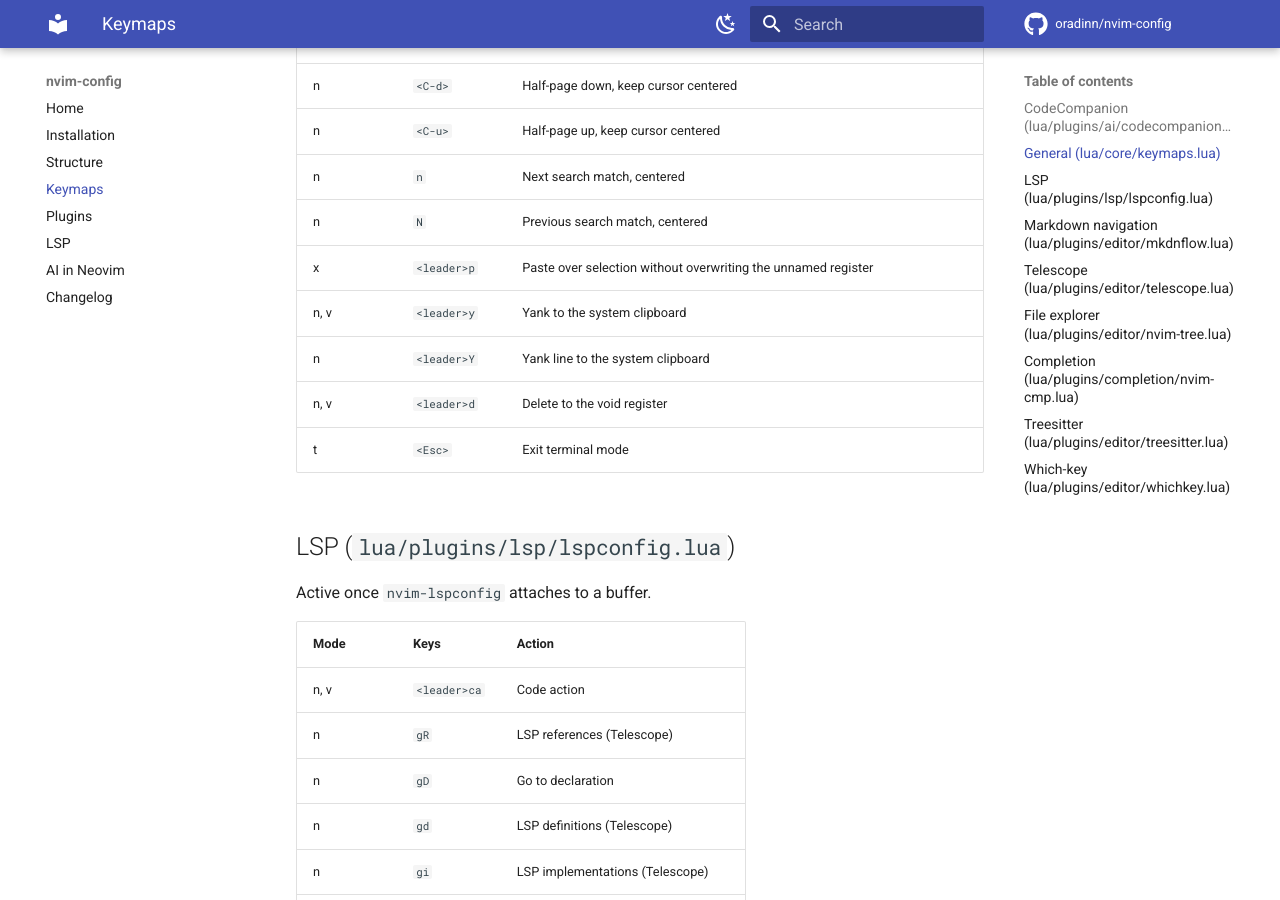
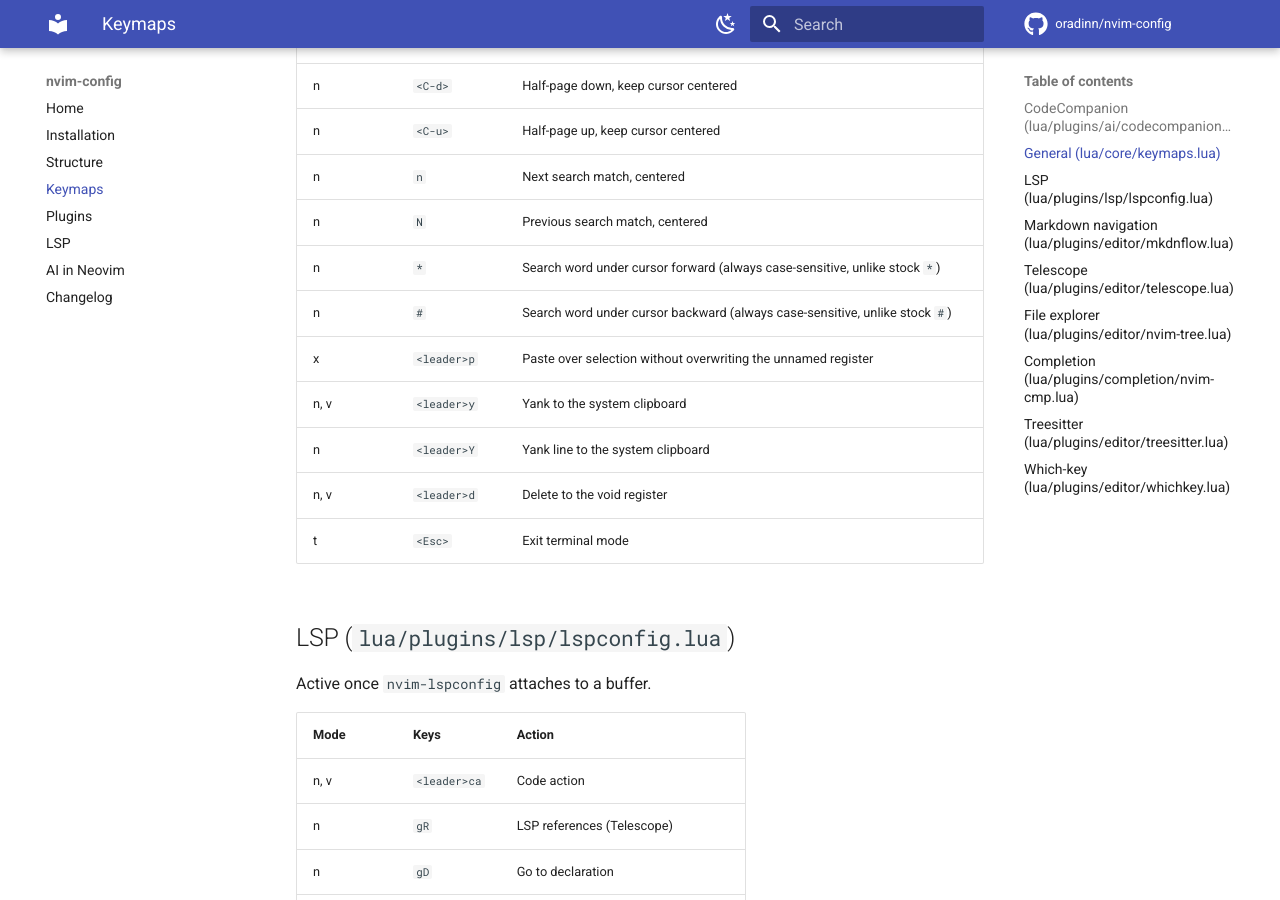
Before and after one commit to oradinn/nvim-config, an MkDocs documentation site: the page built from docs/keymaps.md, in a window 1280 px wide and 900 px high, scrolled down 1238 px. Built offline with MkDocs 1.6.1 and Material for MkDocs 9.7.7, drawn with Linux system fonts in a browser that asks for light colours; comment, search, counter and statistics services are not loaded.

Commit message:
Remap * / # to force case-sensitive search, keep smartcase for /
* and # follow 'ignorecase' but ignore 'smartcase' (a Vim quirk), so
they stayed case-insensitive even with an uppercase word under the
cursor. Disabling 'ignorecase' globally fixed that but lost
'smartcase''s convenience for every typed / search too. Reverted
'ignorecase'/'smartcase' to their previous values and instead remapped
* and # to force \C, so only word-under-cursor search is always
case-sensitive.

Co-Authored-By: Claude Sonnet 5 <noreply@anthropic.com>
Claude-Session: https://claude.ai/code/session_01BSK2Nic8C5SpzxH6v7VP1M

```diff
--- a/docs/keymaps.md
+++ b/docs/keymaps.md
@@ -34,6 +34,8 @@ in-house LLM.
 | n | `<C-u>` | Half-page up, keep cursor centered |
 | n | `n` | Next search match, centered |
 | n | `N` | Previous search match, centered |
+| n | `*` | Search word under cursor forward (always case-sensitive, unlike stock `*`) |
+| n | `#` | Search word under cursor backward (always case-sensitive, unlike stock `#`) |
 | x | `<leader>p` | Paste over selection without overwriting the unnamed register |
 | n, v | `<leader>y` | Yank to the system clipboard |
 | n | `<leader>Y` | Yank line to the system clipboard |
```
Also changed, not shown: 2 other files.
